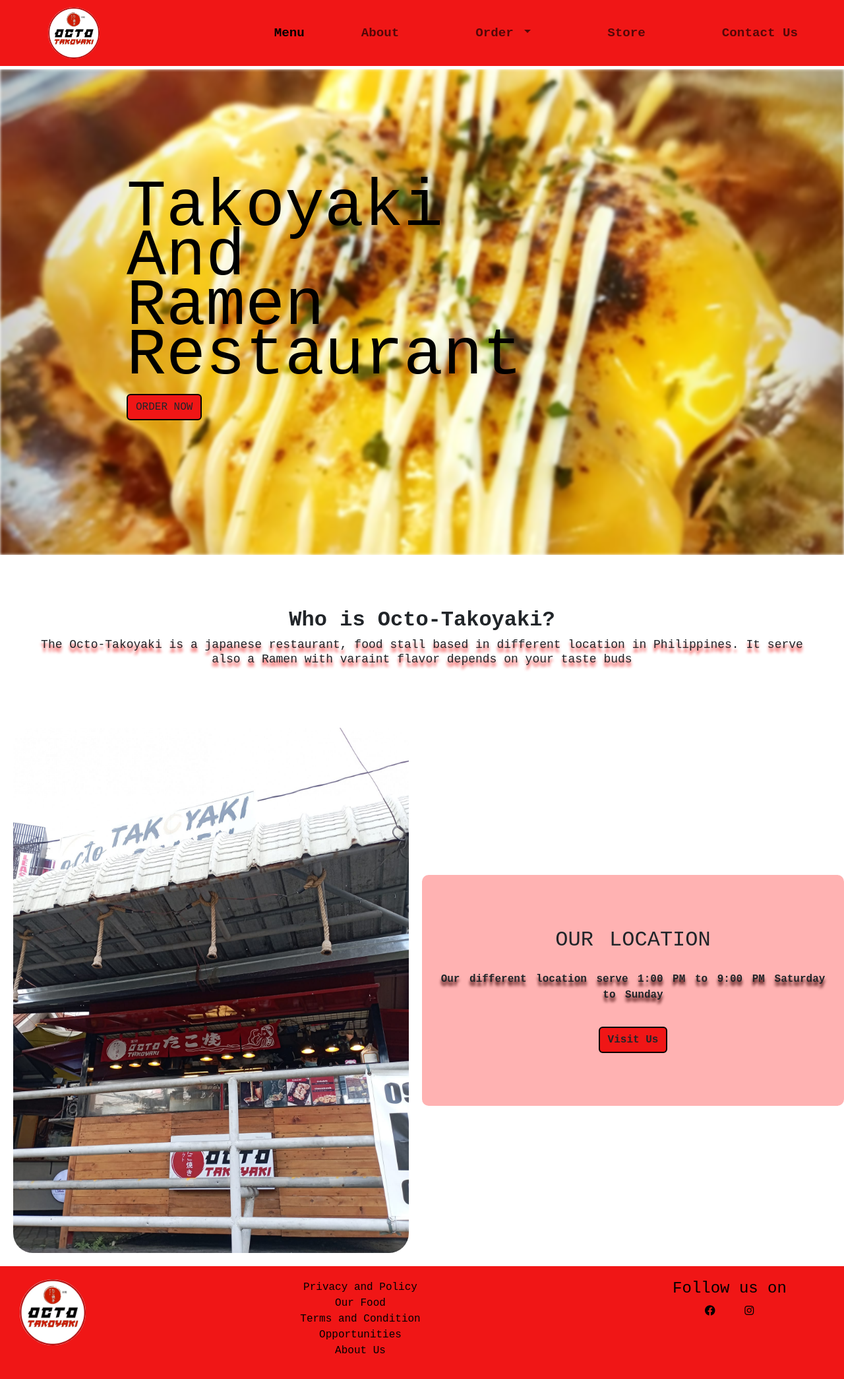
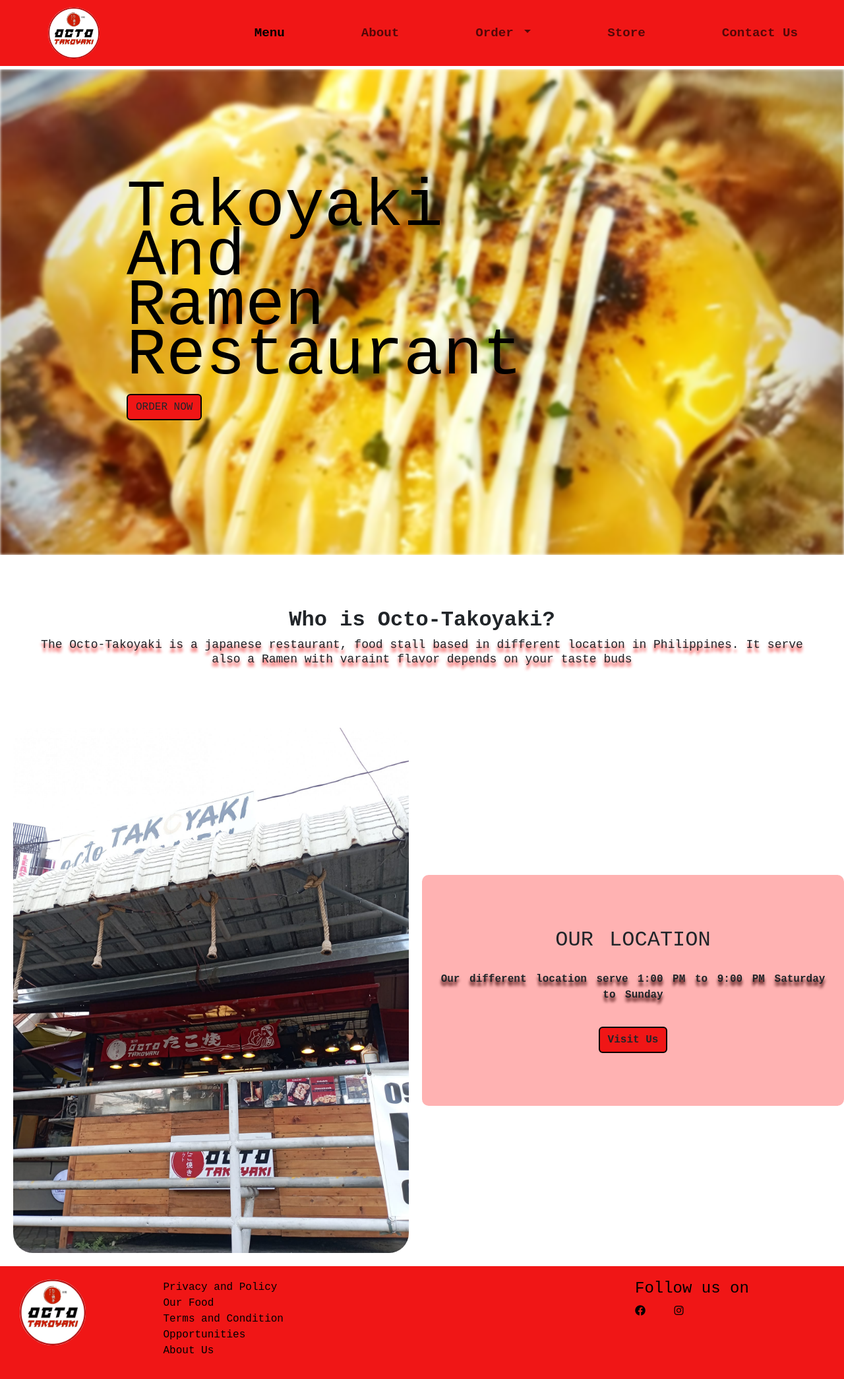
Before and after one commit to fredlloyddeguzman/fredlloyddeguzman.github.io, a plain HTML site: page index.html in a window 1280 px wide. Shown: the whole page at 66% size. Drawn offline with nearby package versions, Linux system fonts and the light colour scheme; a script that the page names is missing; a web font is replaced by a local one.

Commit message:
modified

```diff
--- a/index.html
+++ b/index.html
@@ -23,7 +23,7 @@
           </button>
           <div class="container-collapse collapse navbar-collapse" id="navbarSupportedContent">
             <ul class="navbar-nav ms-auto mb-2 mb-lg-0">
-              <li class="nav-item mx-sm-0">
+              <li class="nav-item">
                 <a class="nav-link active" aria-current="page" href="menu.html">Menu</a>
               </li>
               <li class="nav-item">
@@ -102,7 +102,7 @@
             <button class="visitUs btn"><span>Visit Us</span></button>
         </div>
       </div>
-      <footer class="card-footer row text-md-center">
+      <footer class="card-footer row">
         <img class="col-lg-5 col-md-3 col-sm-6 footer-logo" src="assets/img/logo.png" alt="logo">
           <ul class="col-lg-6 col-md-5 col-sm-6 list-unstyled">
             <li><a href="#">Privacy and Policy</a></li>
```
